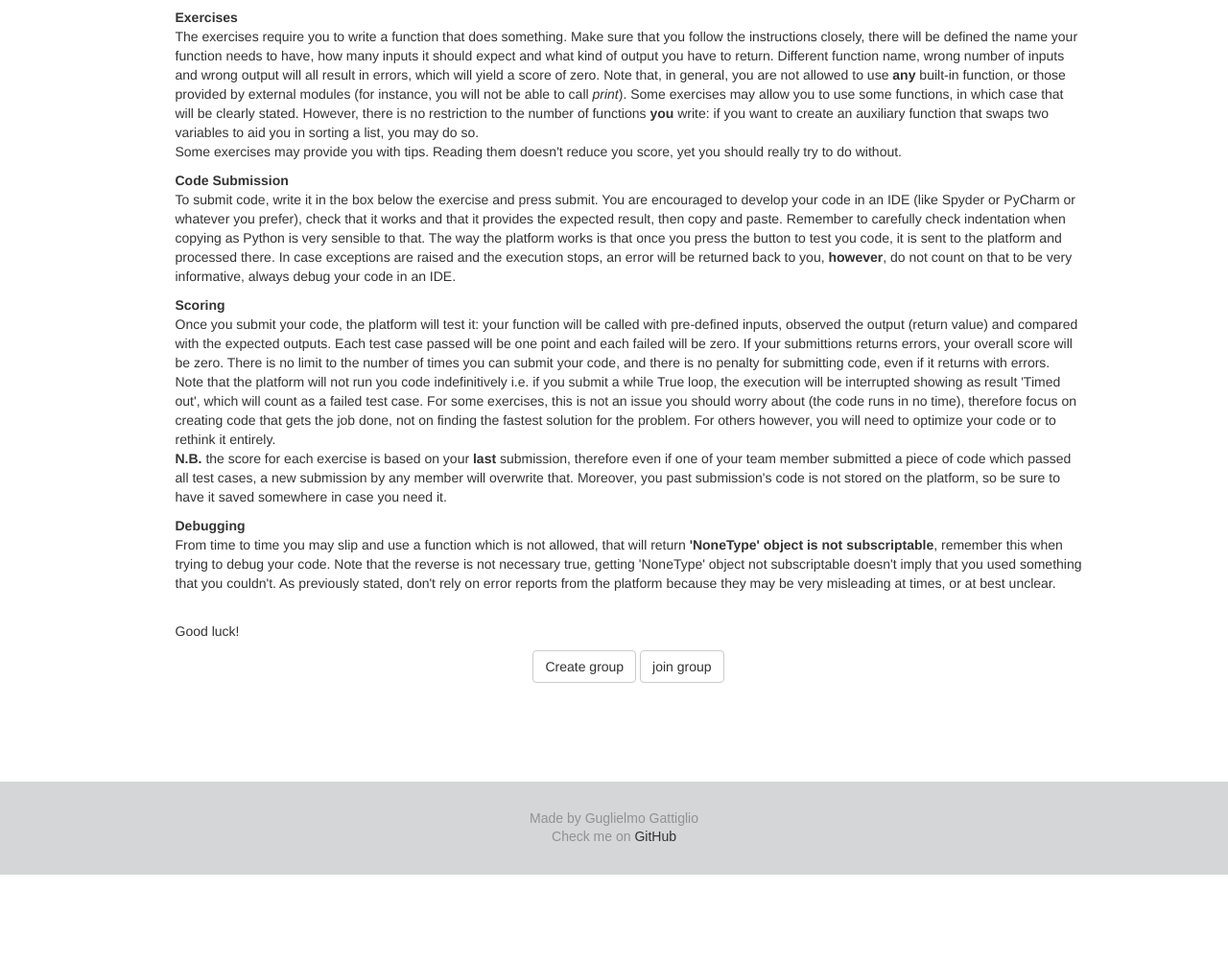
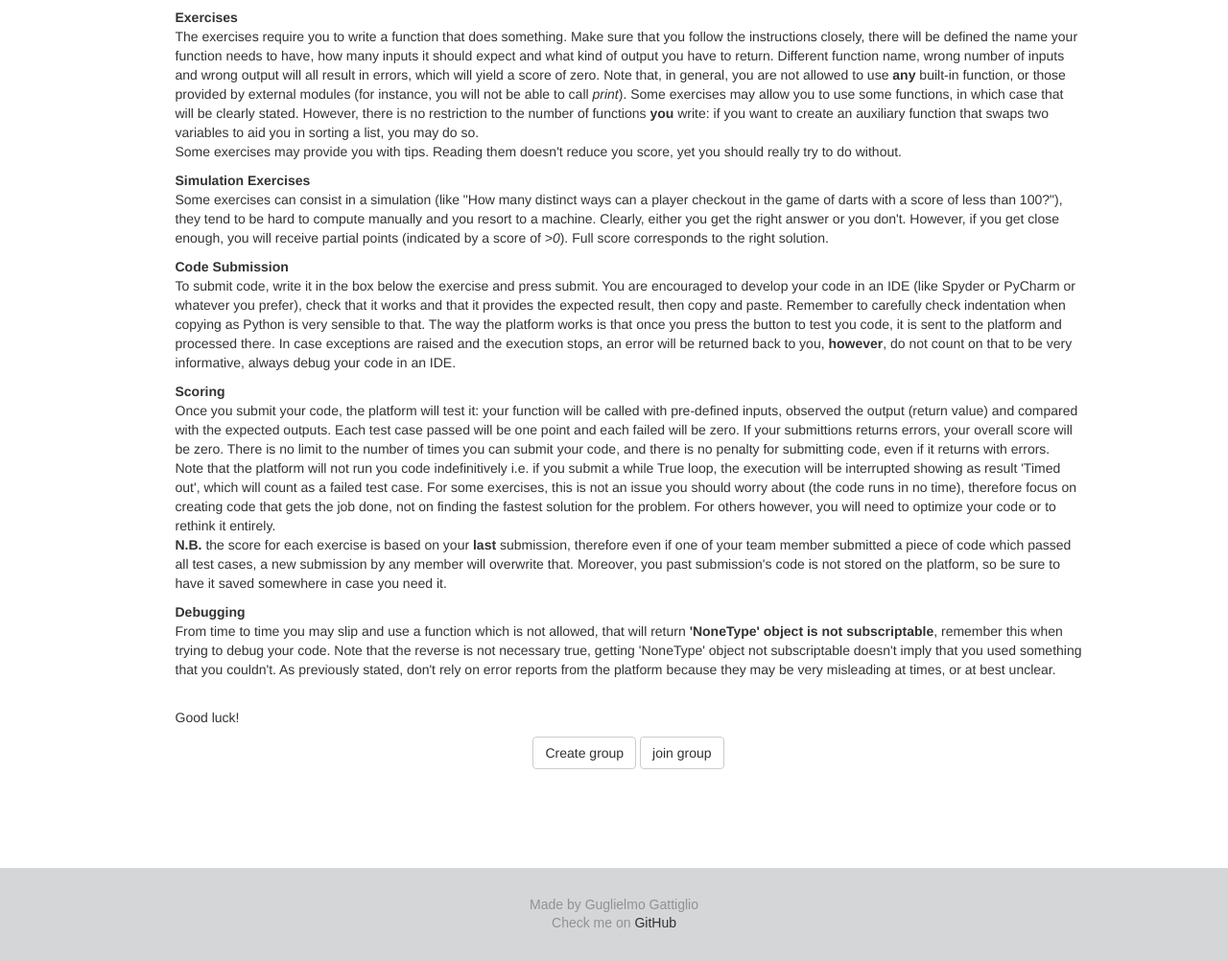
Before and after one commit to guglielmogattiglio/py_submit_plat, a Flask app: page /welcome in a window 1280 px wide. Shown: the part 298-1300 px from the top of the page at 96% size. Before the commit the page ends 1210 px from the top, so only its background shows below. Run offline with Flask 2, Linux system fonts and the light colour scheme; parts of the project's set-up code (start-up, migrations or seed data) failed here and were passed over; some libraries are stand-ins or nearby versions.

Commit message:
add explanation simulation ex.

```diff
--- a/app/templates/welcome.html
+++ b/app/templates/welcome.html
@@ -19,6 +19,10 @@
 			The exercises require you to write a function that does something. Make sure that you follow the instructions closely, there will be defined the name your function needs to have, how many inputs it should expect and what kind of output you have to return. Different function name, wrong number of inputs and wrong output will all result in errors, which will yield a score of zero. Note that, in general, you are not allowed to use <b>any</b> built-in function, or those provided by external modules (for instance, you will not be able to call <i>print</i>). Some exercises may allow you to use some functions, in which case that will be clearly stated. However, there is no restriction to the number of functions <b>you</b> write: if you want to create an auxiliary function that swaps two variables to aid you in sorting a list, you may do so. <br>
 			Some exercises may provide you with tips. Reading them doesn't reduce you score, yet you should really try to do without.
 			</p>
+
+            <b>Simulation Exercises</b><br>
+			Some exercises can consist in a simulation (like "How many distinct ways can a player checkout in the game of darts with a score of less than 100?"), they tend to be hard to compute manually and you resort to a machine. Clearly, either you get the right answer or you don't. However, if you get close enough, you will receive partial points (indicated by a score of <i>&gt;0</i>). Full score corresponds to the right solution.
+            </p>
 
 			<p>
 			<b>Code Submission</b><br>
```
